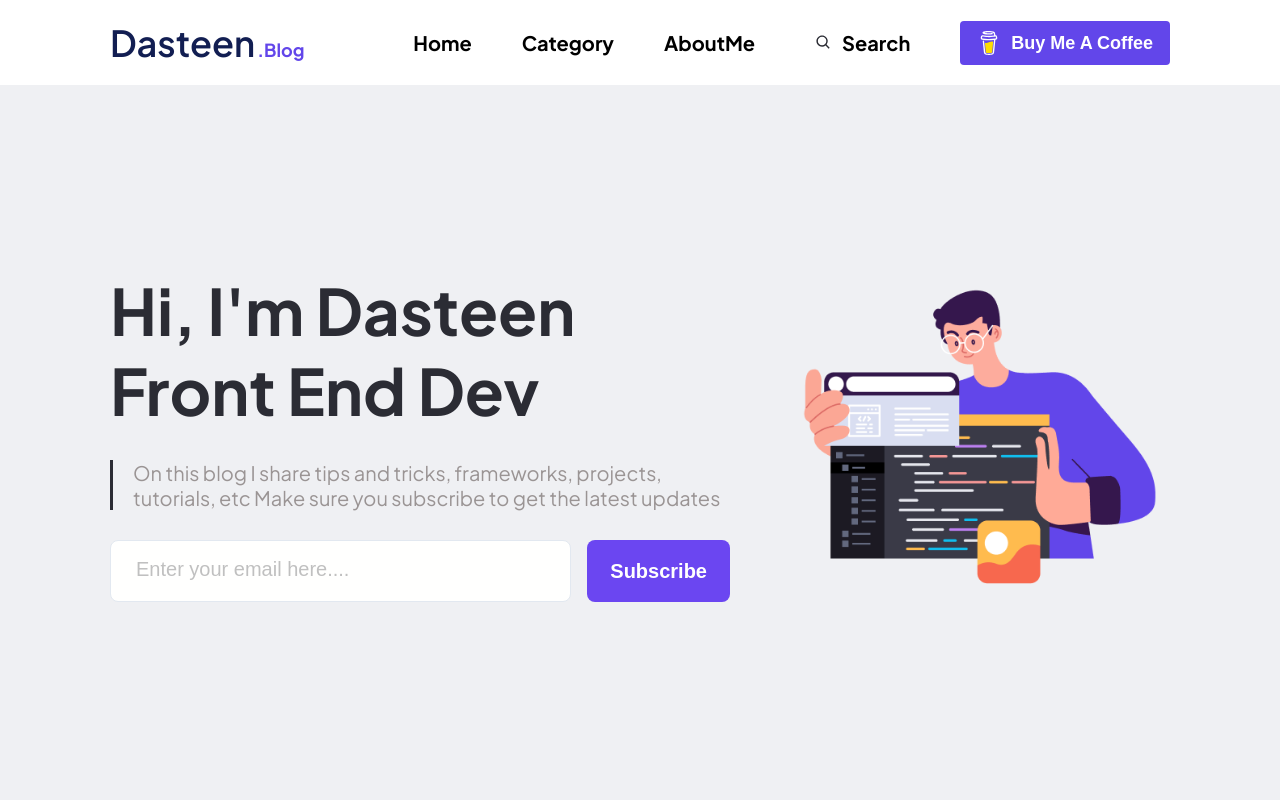
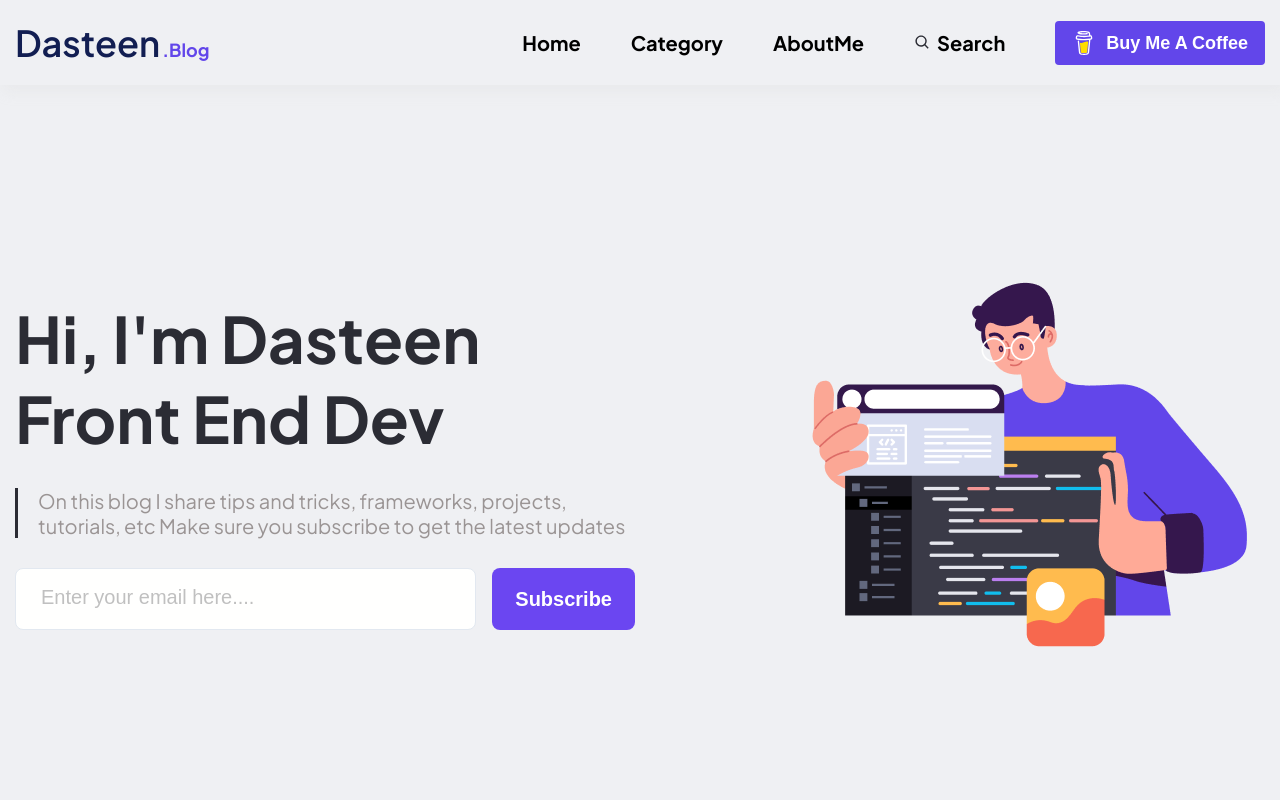
Before and after one commit to martyniak-roman/Dasteen, a plain HTML site: page index.html in a window 1280 px wide. Shown: the top 800 px of the page. Drawn offline with Linux system fonts and the light colour scheme.

Commit message:
fix header

```diff
--- a/index.html
+++ b/index.html
@@ -8,9 +8,9 @@
     <link rel="stylesheet" href="style.css">
 </head>
 <body>
-<div class="container">
 <div class="header-container">
-    <header class="header">
+
+    <header class="header container">
         <div class="logo-container">
             <h3 class="logo">Dasteen</h3><span class="logo-blog">.Blog</span>
         </div>
@@ -39,7 +39,6 @@
             </nav>
         </div>
     </header>
-</div>
 </div>
 <main>
     <section class="hero" id="Hero">
--- a/style.css
+++ b/style.css
@@ -17,16 +17,17 @@ body{
 }
 
 .container{
-    width: 1250px;
+    max-width: 1250px;
     margin: 0 auto;
-    padding-right: 95px;
-    padding-left: 95px;
+    width: 100%;
 }
 
 .header-container {
-    display: flex;
-    justify-content:space-between;
-    align-items:center;
+    width: 100%;
+    background: #EFF0F3;
+    box-shadow: 4px 6px 13px 0 rgba(215, 215, 215, 0.25);
+    position: sticky;
+    top: 0;
 }
 
 .header {
@@ -84,10 +85,7 @@ body{
     text-align: center;
     text-decoration: none;
     font-weight: 500;
-}
-
-.nav-item .search-icon {
-    margin: 0 10px;
+    gap: 6px;
 }
 
 .nav-link{
```
